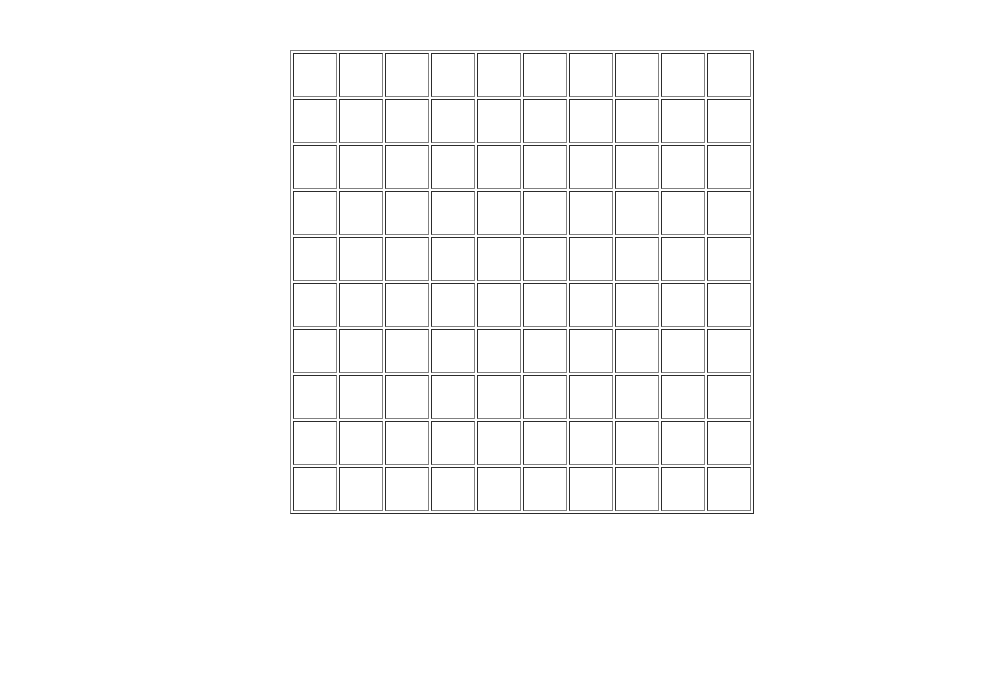
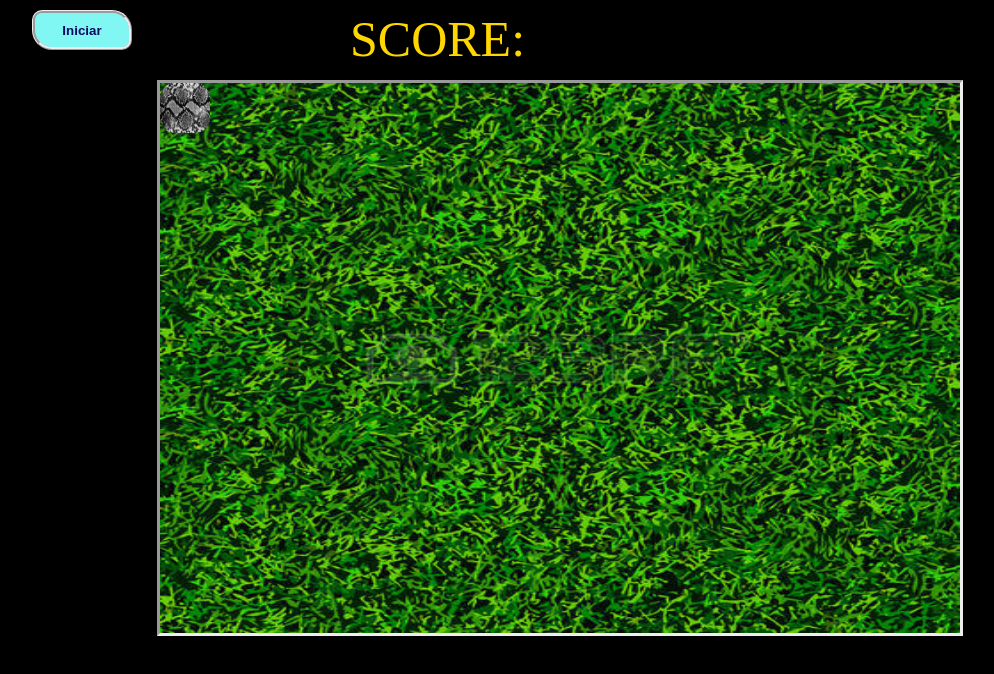
Before and after one commit to RafaelVilaca/RafaelVilaca.github.io, a plain HTML site: page Snake.html in a window 1280 px wide. Shown: the whole page, without its empty margins (98-1092 px from the left). Drawn offline with Linux system fonts and the light colour scheme.

Commit message:
fdssdf
sfdsdf

```diff
--- a/Snake.html
+++ b/Snake.html
@@ -10,28 +10,13 @@
 	</head>
 	<body>
 
-	<table border= 1 id="tabelaJogo">
-		<tr><td width="40" height="40"></td><td width="40" height="40"></td><td width="40" height="40"></td><td width="40" height="40"></td><td width="40" height="40"></td>
-		<td width="40" height="40"></td><td width="40" height="40"></td><td width="40" height="40"></td><td width="40" height="40"></td><td width="40" height="40"></td></tr>
-		<tr><td width="40" height="40"></td><td width="40" height="40"></td><td width="40" height="40"></td><td width="40" height="40"></td><td width="40" height="40"></td>
-		<td width="40" height="40"></td><td width="40" height="40"></td><td width="40" height="40"></td><td width="40" height="40"></td><td width="40" height="40"></td></tr>
-		<tr><td width="40" height="40"></td><td width="40" height="40"></td><td width="40" height="40"></td><td width="40" height="40"></td><td width="40" height="40"></td>
-		<td width="40" height="40"></td><td width="40" height="40"></td><td width="40" height="40"></td><td width="40" height="40"></td><td width="40" height="40"></td></tr>
-		<tr><td width="40" height="40"></td><td width="40" height="40"></td><td width="40" height="40"></td><td width="40" height="40"></td><td width="40" height="40"></td>
-		<td width="40" height="40"></td><td width="40" height="40"></td><td width="40" height="40"></td><td width="40" height="40"></td><td width="40" height="40"></td></tr>
-		<tr><td width="40" height="40"></td><td width="40" height="40"></td><td width="40" height="40"></td><td width="40" height="40"></td><td width="40" height="40"></td>
-		<td width="40" height="40"></td><td width="40" height="40"></td><td width="40" height="40"></td><td width="40" height="40"></td><td width="40" height="40"></td></tr>
-		<tr><td width="40" height="40"></td><td width="40" height="40"></td><td width="40" height="40"></td><td width="40" height="40"></td><td width="40" height="40"></td>
-		<td width="40" height="40"></td><td width="40" height="40"></td><td width="40" height="40"></td><td width="40" height="40"></td><td width="40" height="40"></td></tr>
-		<tr><td width="40" height="40"></td><td width="40" height="40"></td><td width="40" height="40"></td><td width="40" height="40"></td><td width="40" height="40"></td>
-		<td width="40" height="40"></td><td width="40" height="40"></td><td width="40" height="40"></td><td width="40" height="40"></td><td width="40" height="40"></td></tr>
-		<tr><td width="40" height="40"></td><td width="40" height="40"></td><td width="40" height="40"></td><td width="40" height="40"></td><td width="40" height="40"></td>
-		<td width="40" height="40"></td><td width="40" height="40"></td><td width="40" height="40"></td><td width="40" height="40"></td><td width="40" height="40"></td></tr>
-		<tr><td width="40" height="40"></td><td width="40" height="40"></td><td width="40" height="40"></td><td width="40" height="40"></td><td width="40" height="40"></td>
-		<td width="40" height="40"></td><td width="40" height="40"></td><td width="40" height="40"></td><td width="40" height="40"></td><td width="40" height="40"></td></tr>
-		<tr><td width="40" height="40"></td><td width="40" height="40"></td><td width="40" height="40"></td><td width="40" height="40"></td><td width="40" height="40"></td>
-		<td width="40" height="40"></td><td width="40" height="40"></td><td width="40" height="40"></td><td width="40" height="40"></td><td width="40" height="40"></td></tr>
-	</table>
+	<button type="button" onClick="Automatico(snake)" id="btPausa">Iniciar</button>
+	<!--<button type="button" onClick="novoJogo()" id="btNovo">Novo Jogo</button>-->
+	<div id="pontuacao">SCORE:</div>
+
+	<div id="tela">
+		<div id="snake" class="snake" onclick="MoverVertical(this)"></div>
+	</div>
 
 	</body>
 </html>
--- a/css/estilo.css
+++ b/css/estilo.css
@@ -1,6 +1,61 @@
 @charset "UTF-8";
 
-table#tabelaJogo {
+/*table#tabelaJogo {
     margin-left: 380px;
     margin-top: 50px;
+}*/
+
+button {
+	/*display:block;*/
+    width:100px;
+    height:40px;
+    font-weight:bold;
+    color:#0B0B61;
+    /*background:url(../imagens/imagem-do-botao.png) no-repeat center center;*/
+    border:ridge;
+    /*background-size: 100% 100%;*/
+    background-color: #81F7F3;
+    border-radius: 10px 20px;
+    position: absolute;
 }
+
+#btPausa {
+    margin-left: 25px;
+    left: 105px;
+}
+
+#btNovo{
+	left: 12px;
+}
+
+#tela {
+	background:url(../imagens/Fundo-jogo.jpg) no-repeat center center;
+	background-size: 100% 100%;
+	width:800px;
+	height:550px;
+    margin-left: 25px;
+    border-style: inset;
+    position: absolute;
+    left: 230px;
+    top: 80px;
+}
+
+#pontuacao{
+    margin-top: 10px;
+    color: gold;
+    font-size: 50px;
+    margin-left: 440px;
+}
+
+body {
+	background-color: #000000;
+}
+
+.snake{
+	float:left;
+	width: 50px;
+	height: 50px;
+	background:url(../imagens/fundo-cobra.jpg) no-repeat center center;
+	border-radius: 30%;
+	background-size: 100% 100%;
+}
--- a/js/javascript.js
+++ b/js/javascript.js
@@ -0,0 +1,79 @@
+function Mover(div)
+{
+	debugger;
+	$(div).offset({ left: $(div).offset().left + 50})
+
+	/*if ((div).offset().left == 100)
+	{
+		$("#tela").append("<div class='snake' id ='teste"+bunda+"' </div>" )
+		$("#teste"+bunda).offset({ left: $(div).offset().left });
+		bunda += 1;
+	}*/
+}
+
+function MoverBaixo(div)
+{
+	$(div).offset({ top: $(div).offset().top + 50})
+	if($(div).offset().top > 583)
+	{
+		$(div).offset({ top: 83 });
+	}
+}
+
+function MoverDireita(div)
+{
+	$(div).offset({ left: $(div).offset().left + 50})
+	if($(div).offset().left > 1008)
+	{
+		$(div).offset({ left: 258 });
+	}
+}
+
+function MoverCima(div)
+{
+	$(div).offset({ top: $(div).offset().top - 50})
+	if($(div).offset().top < 83)
+	{
+		$(div).offset({ top: 583 });
+	}
+}
+
+function MoverEsquerda(div)
+{
+	$(div).offset({ left: $(div).offset().left - 50})
+	if($(div).offset().left < 258)
+	{
+		$(div).offset({ left: 1008 });
+	}
+}
+
+function Automatico(div)
+{
+	setTimeout(function(){
+		Mover(div);
+		if($(div).offset().left > 1008){
+			$(div).offset({ left: 258 });
+		}
+		Automatico(div)
+	} , 1000)
+}
+
+$(document).keydown(function(evt){
+	//alert('teste');
+    switch (evt.keyCode)
+    {
+        case 38:  /*seta para cima */
+            MoverCima('#snake')
+            break;
+        case 40:  /*set para baixo*/
+            MoverBaixo('#snake')
+            break;
+        case 37:  /*set para esquerda*/
+            MoverEsquerda('#snake')
+            break;
+        case 39:  /*seta para direita*/
+            //Automatico($('#snake'))
+            MoverDireita('#snake')
+            break;
+    }
+})
```
Also changed, not shown: imagens/Fundo-jogo.jpg (added), imagens/fundo-cobra.jpg (added), imagens/imagem-do-botao.png (added).
